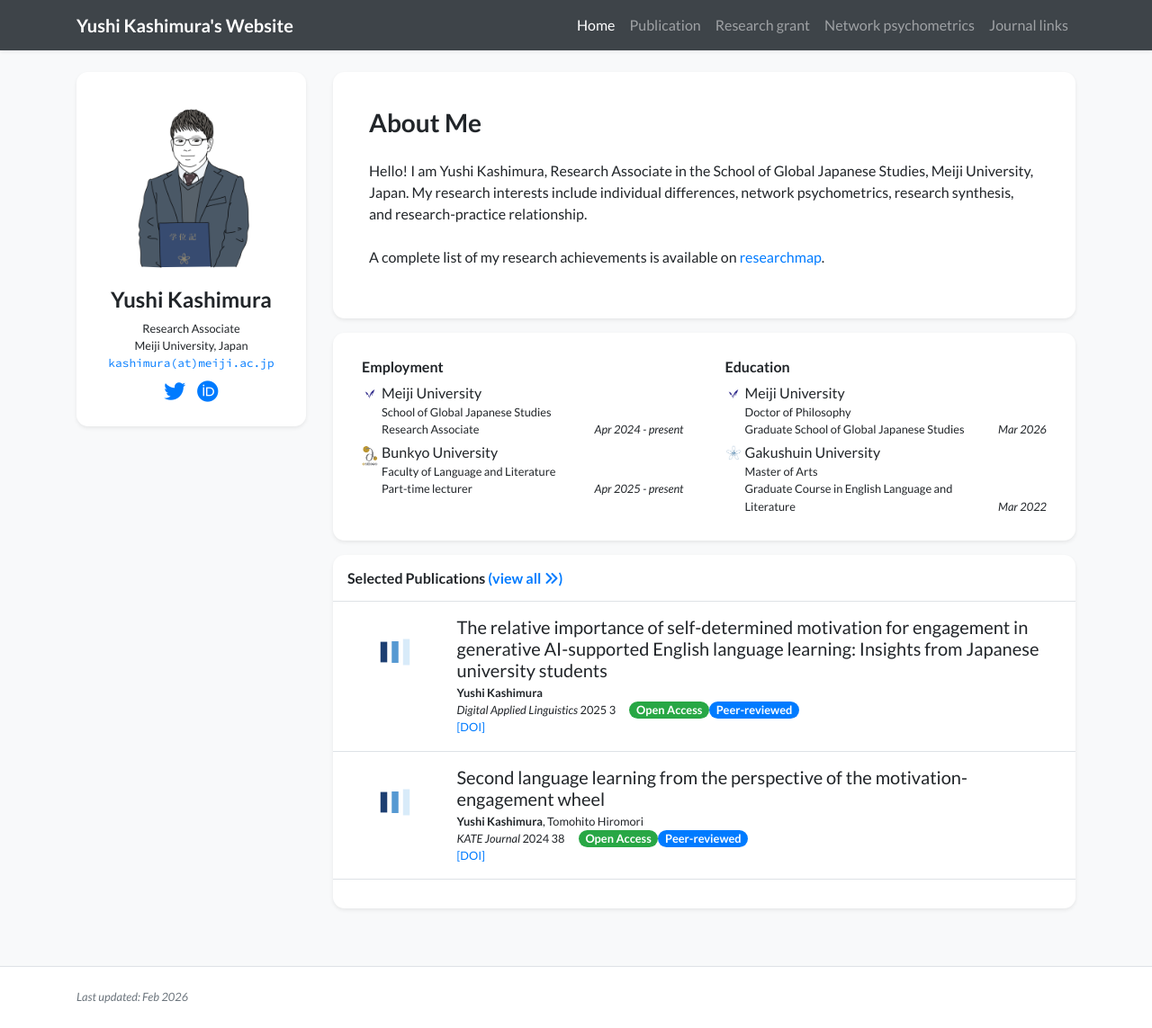
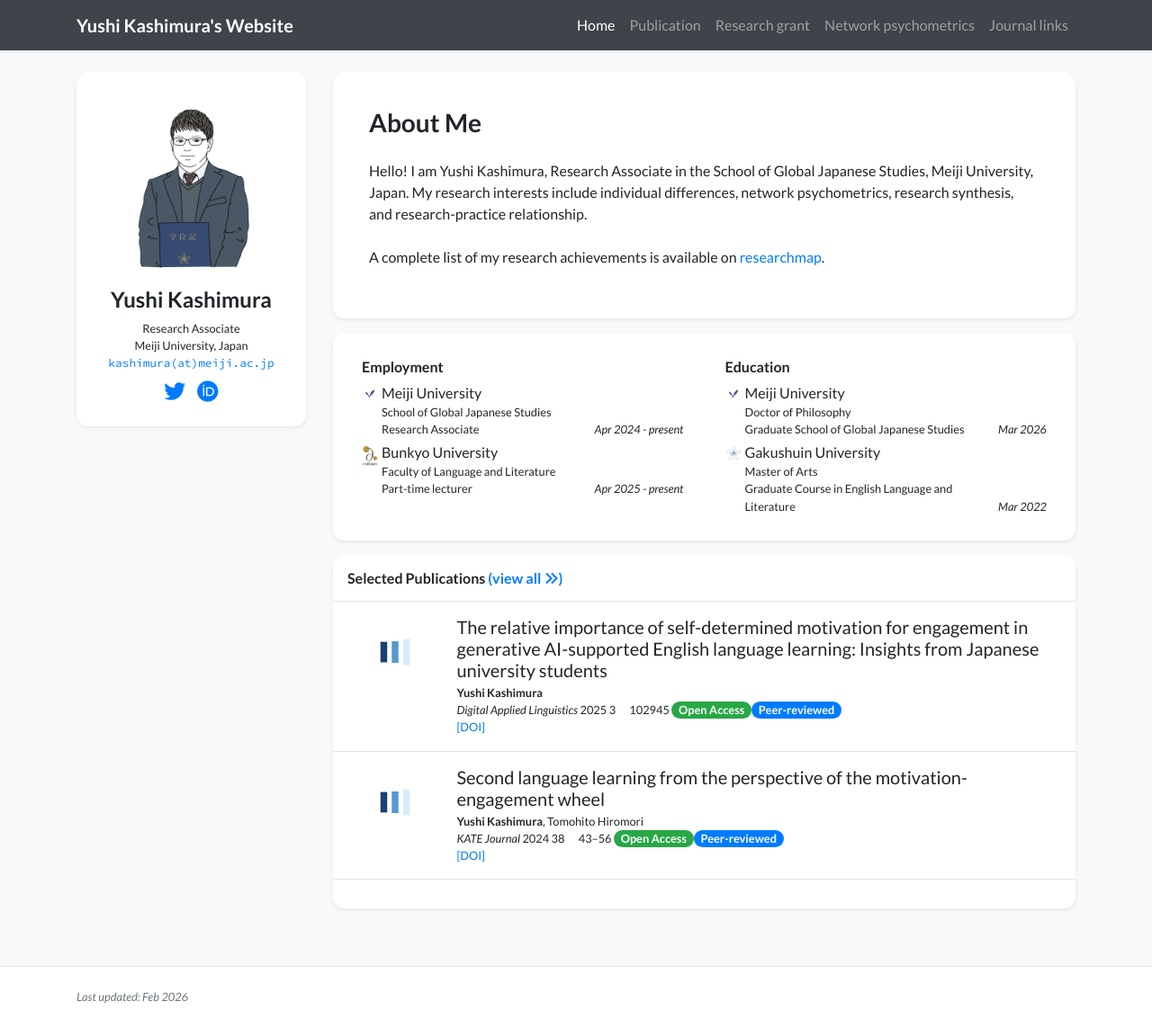
Before and after one commit to ys-kashimura/yushikashimura.github.io, a Jekyll site: the page built from index.html, in a window 1280 px wide and 1143 px high. Shown: the whole window at 90% size. Built offline with Jekyll 4.4.1, drawn with Linux system fonts in a browser that asks for light colours; nearby versions of some CDN libraries; a style sheet for code colours, icons or effects is not loaded.

Commit message:
Update publication_item.html

```diff
--- a/_includes/widgets/publication_item.html
+++ b/_includes/widgets/publication_item.html
@@ -12,7 +12,7 @@
             <h5 class="mt-0 mb-1 font-weight-normal">{{ item.title }}</h5>
             <p class="mt-0 mb-0 small">{% include widgets/author_list.html authors=item.authors %}</p>
             <p class="mt-0 mb-0 small">{{item.pub_pre}}<i>{{ item.pub }}</i>{{ item.pub_post }} {{ item.pub_date }}
-            {{ item.volume }}　{{ item.issue }} {{ item.page }}
+            {{ item.volume }}　{{ item.issue }} {{ item.pages }}
             {{ item.pub_last }} <span data-semantic-scholar-id="{{ item.semantic_scholar_id }}"></span></p>
 
             <p class="small pb-0 mb-0 lh-125 text-muted abstract-links">
```
